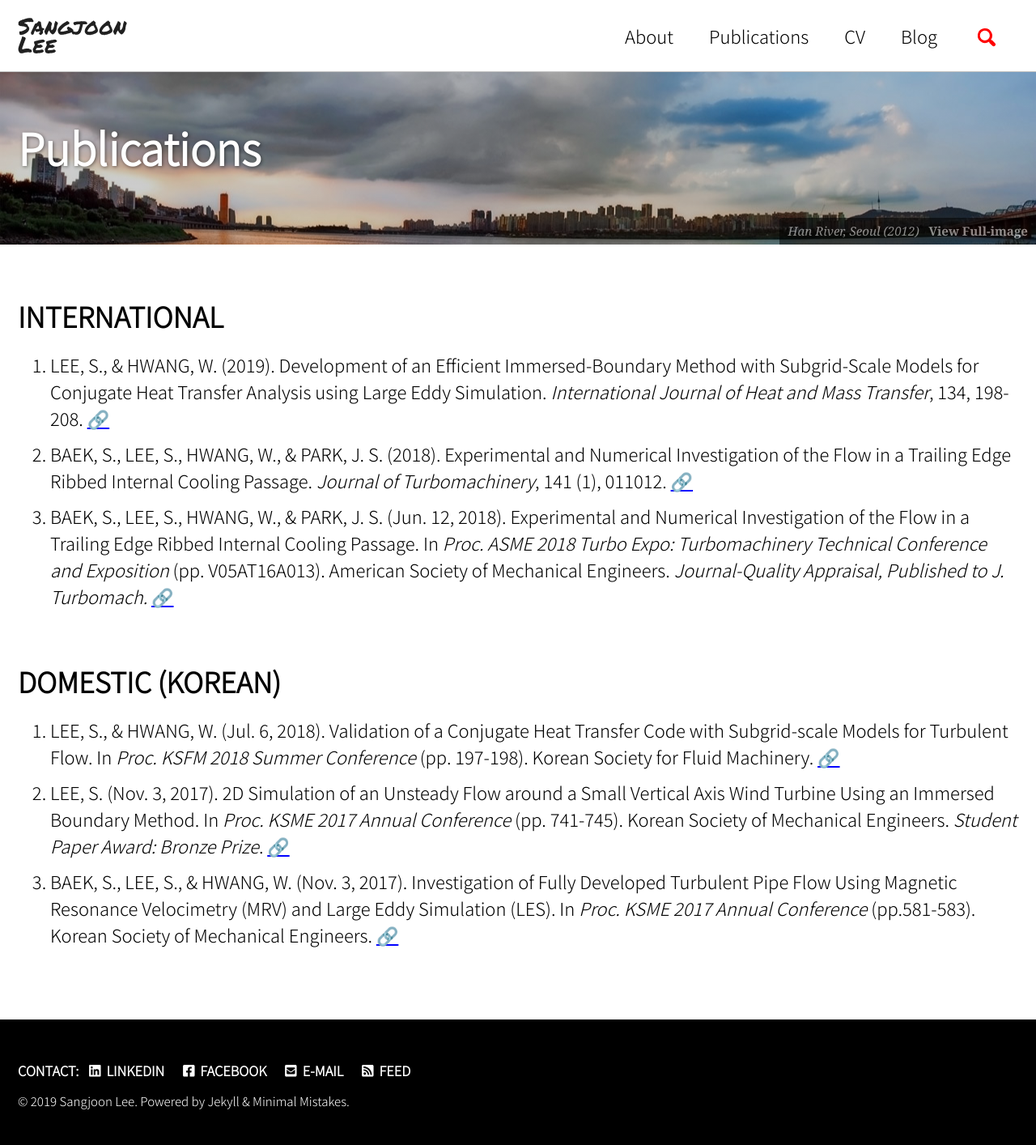
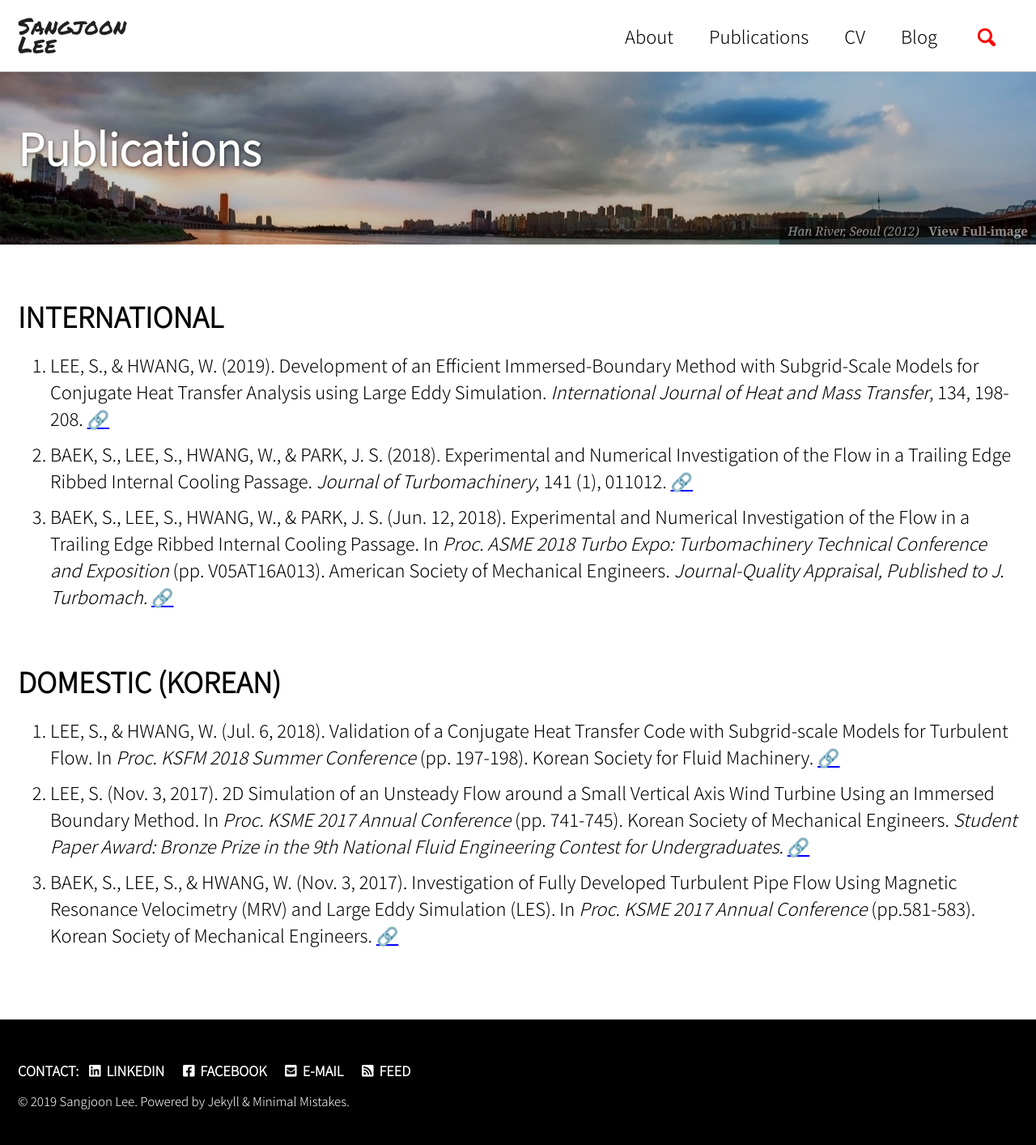
Before and after one commit to jun9303/jun9303.github.io, a Jekyll site: the page built from _pages/publications.md, in a window 1280 px wide. Shown: the whole page at 81% size. Built offline with Jekyll 4.4.1, drawn with Linux system fonts in a browser that asks for light colours; cached includes are drawn as plain includes; nearby versions of some CDN libraries; emoji names are drawn with the system emoji font.

Commit message:
Signed-off-by: SJ <jun9303@gmail.com>

```diff
--- a/_pages/publications.md
+++ b/_pages/publications.md
@@ -17,7 +17,7 @@ header:
 # DOMESTIC (KOREAN)
 
 1. LEE, S., & HWANG, W. (Jul. 6, 2018). Validation of a Conjugate Heat Transfer Code with Subgrid-scale Models for Turbulent Flow. In *Proc. KSFM 2018 Summer Conference* (pp. 197-198). Korean Society for Fluid Machinery. [:link:](http://www.dbpia.co.kr/journal/articleDetail?nodeId=NODE07536688&language=ko_KR)
-2. LEE, S. (Nov. 3, 2017). 2D Simulation of an Unsteady Flow around a Small Vertical Axis Wind Turbine Using an Immersed Boundary Method. In *Proc. KSME 2017 Annual Conference* (pp. 741-745). Korean Society of Mechanical Engineers. *Student Paper Award: Bronze Prize*. [:link:](http://www.dbpia.co.kr/journal/articleDetail?nodeId=NODE07287580&language=ko_KR#)
+2. LEE, S. (Nov. 3, 2017). 2D Simulation of an Unsteady Flow around a Small Vertical Axis Wind Turbine Using an Immersed Boundary Method. In *Proc. KSME 2017 Annual Conference* (pp. 741-745). Korean Society of Mechanical Engineers. *Student Paper Award: Bronze Prize in the 9th National Fluid Engineering Contest for Undergraduates*. [:link:](http://www.dbpia.co.kr/journal/articleDetail?nodeId=NODE07287580&language=ko_KR#)
 3. BAEK, S., LEE, S., & HWANG, W. (Nov. 3, 2017). Investigation of Fully Developed Turbulent Pipe Flow Using Magnetic Resonance Velocimetry (MRV) and Large Eddy Simulation (LES). In *Proc. KSME 2017 Annual Conference* (pp.581-583). Korean Society of Mechanical Engineers. [:link:](http://www.dbpia.co.kr/journal/articleDetail?nodeId=NODE07287540&language=ko_KR#)
 
 <style type="text/css">
```
